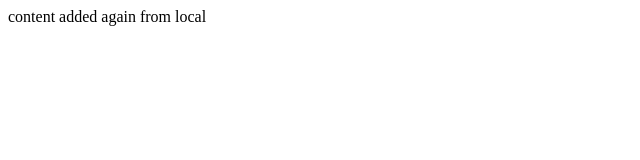
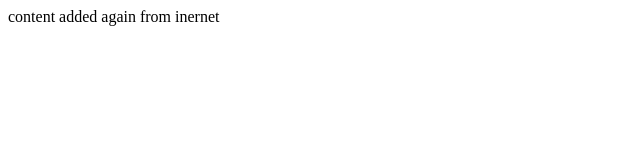
Before and after one commit to JozuaCyd/demo, a plain HTML site: page index.html in a window 1280 px wide. Shown: the full height of the page, 0-640 px from the left. Drawn offline with Linux system fonts and the light colour scheme.

Commit message:
Update index.html
aasdasd

```diff
--- a/index.html
+++ b/index.html
@@ -6,6 +6,6 @@
     <title>Jozua Cyd S. Juario</title>
 </head>
 <body>
-    content added again from local
+    content added again from inernet
 </body>
 </html>
```
